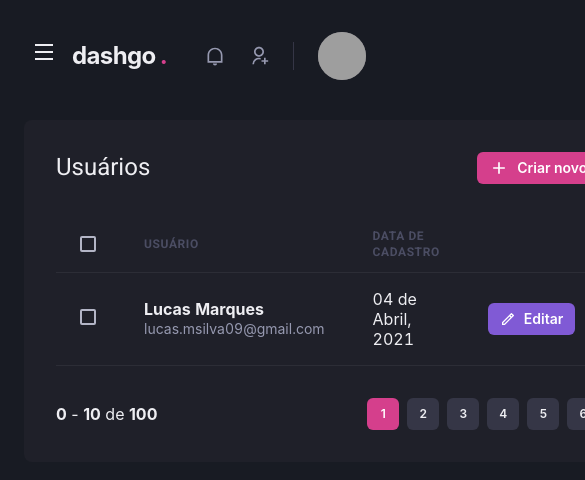
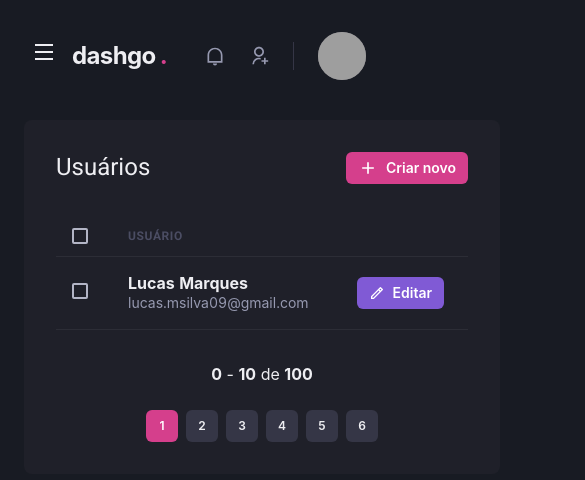
Before and after one commit to marqueslu/dashgo, a Next.js app: page /users in a window 390 px wide. Shown: the top 480 px of the page, 585 px wide, since content can reach past the window. Built offline with nearby package versions, Linux system fonts and the light colour scheme; grey boxes are pictures that could not be loaded.

Commit message:
Add responsivity to users and dashboard page

```diff
--- a/src/components/Pagination/index.tsx
+++ b/src/components/Pagination/index.tsx
@@ -4,7 +4,7 @@
 export function Pagination() {
   return (
     <Stack
-      direction="row"
+      direction={["column", "row"]}
       marginTop="8"
       justify="space-between"
       align="center"
--- a/src/pages/dashboard.tsx
+++ b/src/pages/dashboard.tsx
@@ -72,7 +72,7 @@
 
         <SimpleGrid flex="1" gap="4" minChildWidth="320px" align="flex-start">
           <Box
-            padding="8"
+            padding={["6", "8"]}
             bg="gray.800"
             borderRadius={8}
             paddingBottom="4"
@@ -81,7 +81,7 @@
             <Chart options={options} series={series} type="area" height={160} />
           </Box>
           <Box
-            padding="8"
+            padding={["6", "8"]}
             bg="gray.800"
             borderRadius={8}
           >
--- a/src/pages/users/create.tsx
+++ b/src/pages/users/create.tsx
@@ -20,18 +20,18 @@
       <Flex width="100%" marginY="6" maxWidth={1480} marginX="auto" paddingX="6">
         <Sidebar />
 
-        <Box flex="1" borderRadius={8} bg="gray.800" padding="8">
+        <Box flex="1" borderRadius={8} bg="gray.800" padding={["6", "8"]}>
           <Heading size="lg" fontWeight="normal">Criar usuário</Heading>
 
           <Divider marginY="6" borderColor="gray.700" />
 
           <VStack spacing="8">
-            <SimpleGrid minChildWidth="240px" spacing="8" width="100%">
+            <SimpleGrid minChildWidth="240px" spacing={["6", "8"]} width="100%">
               <Input name="name" label="Nome completo"/>
               <Input name="email" type="email" label="E-mail"/>
             </SimpleGrid>
 
-            <SimpleGrid minChildWidth="240px" spacing="8" width="100%">
+            <SimpleGrid minChildWidth="240px" spacing={["6", "8"]} width="100%">
               <Input name="password" type="password" label="Senha"/>
               <Input name="password_confirmation" type="password" label="Confirmação da senha"/>
             </SimpleGrid>
--- a/src/pages/users/index.tsx
+++ b/src/pages/users/index.tsx
@@ -11,7 +11,8 @@
   Checkbox,
   Tbody,
   Td,
-  Text
+  Text,
+  useBreakpointValue
 } from '@chakra-ui/react'
 import { RiAddLine, RiPencilLine } from 'react-icons/ri'
 import { Header } from '../../components/Header'
@@ -19,6 +20,11 @@
 import { Sidebar } from '../../components/Sidebar'
 
 export default function UserList() {
+  const isWideVersion = useBreakpointValue({
+    base: false,
+    lg: true
+  })
+
   return (
     <Box>
       <Header />
@@ -43,17 +49,17 @@
           <Table colorScheme="whiteAlpha">
             <Thead>
               <Tr>
-                <Th paddingX="6" color="gray.300" width="8">
+                <Th paddingX={["4", "4", "6"]} color="gray.300" width="8">
                   <Checkbox colorScheme="pink" />
                 </Th>
                 <Th>Usuário</Th>
-                <Th>Data de cadastro</Th>
+                { isWideVersion && <Th>Data de cadastro</Th> }
                 <Th width="8"></Th>
               </Tr>
             </Thead>
             <Tbody>
               <Tr>
-                <Td paddingX="6">
+                <Td paddingX={["4", "4", "6"]}>
                   <Checkbox colorScheme="pink" />
                 </Td>
                 <Td>
@@ -62,7 +68,7 @@
                     <Text fontSize="sm" color="gray.300">lucas.msilva09@gmail.com</Text>
                   </Box>
                 </Td>
-                <Td>04 de Abril, 2021</Td>
+                { isWideVersion && <Td>04 de Abril, 2021</Td> }
                 <Td>
                 <Button
                   as="a"
```
